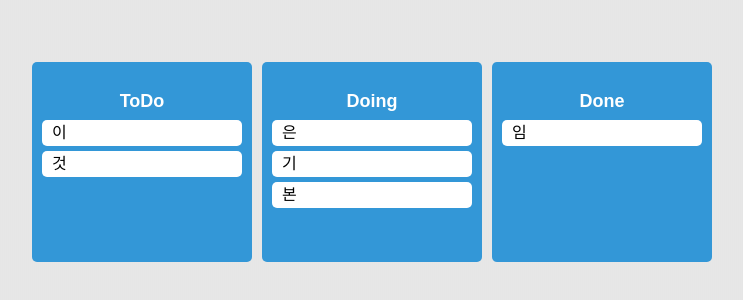
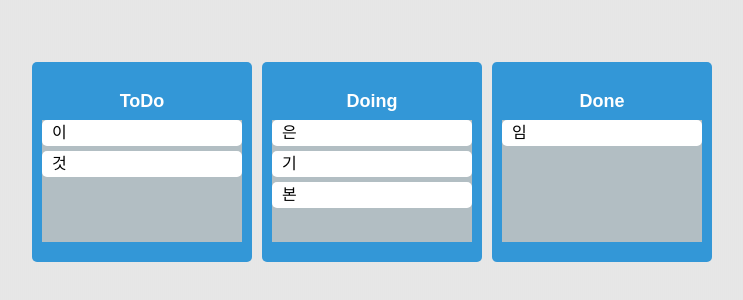
Before and after one commit to JHKIMS/Recap-Trello, a React (Create React App) app: page / in a window 1280 px wide. Shown: the part 238-538 px from the top of the page, without its empty margins (268-1011 px from the left). Built offline with nearby package versions, Linux system fonts and the light colour scheme.

Commit message:
Trello: Droppable의 snapshot을 활용한 색상 설정

```diff
--- a/src/Components/Board.tsx
+++ b/src/Components/Board.tsx
@@ -7,6 +7,8 @@
   padding-top: 30px;
   border-radius: 5px;
   min-height: 200px;
+  display: flex;
+  flex-direction: column;
   background-color: ${(props) => props.theme.boardColor};
 `;
 const Title = styled.h2`
@@ -16,6 +18,17 @@
   font-size: 18px;
   color: white;
 `;
+const Area = styled.div<IAreaProps>`
+  background-color: ${(props) =>
+    props.isDraggingOver ? "lightGray" : props.isDraggingFromThis ? "#fab1a0":"#b2bec3"};
+  flex-grow: 1;
+  transition: background-color .3s ease-in-out;
+`;
+interface IAreaProps{
+  isDraggingFromThis: boolean;
+  isDraggingOver: boolean;
+}
+
 interface IBoardProps {
   toDos: string[];
   boardId: string;
@@ -27,13 +40,18 @@
       <Wrapper>
         <Title>{boardId}</Title>
         <Droppable droppableId={boardId}>
-          {(magic) => (
-            <div ref={magic.innerRef} {...magic.droppableProps}>
+          {(magic, snapshot) => (
+            <Area
+              isDraggingOver={snapshot.isDraggingOver}
+              isDraggingFromThis={Boolean(snapshot.draggingFromThisWith)}
+              ref={magic.innerRef}
+              {...magic.droppableProps}
+            >
               {toDos.map((toDo, index) => (
                 <DragabbleCard key={toDo} toDo={toDo} index={index} />
               ))}
               {magic.placeholder}
-            </div>
+            </Area>
           )}
         </Droppable>
       </Wrapper>
```
